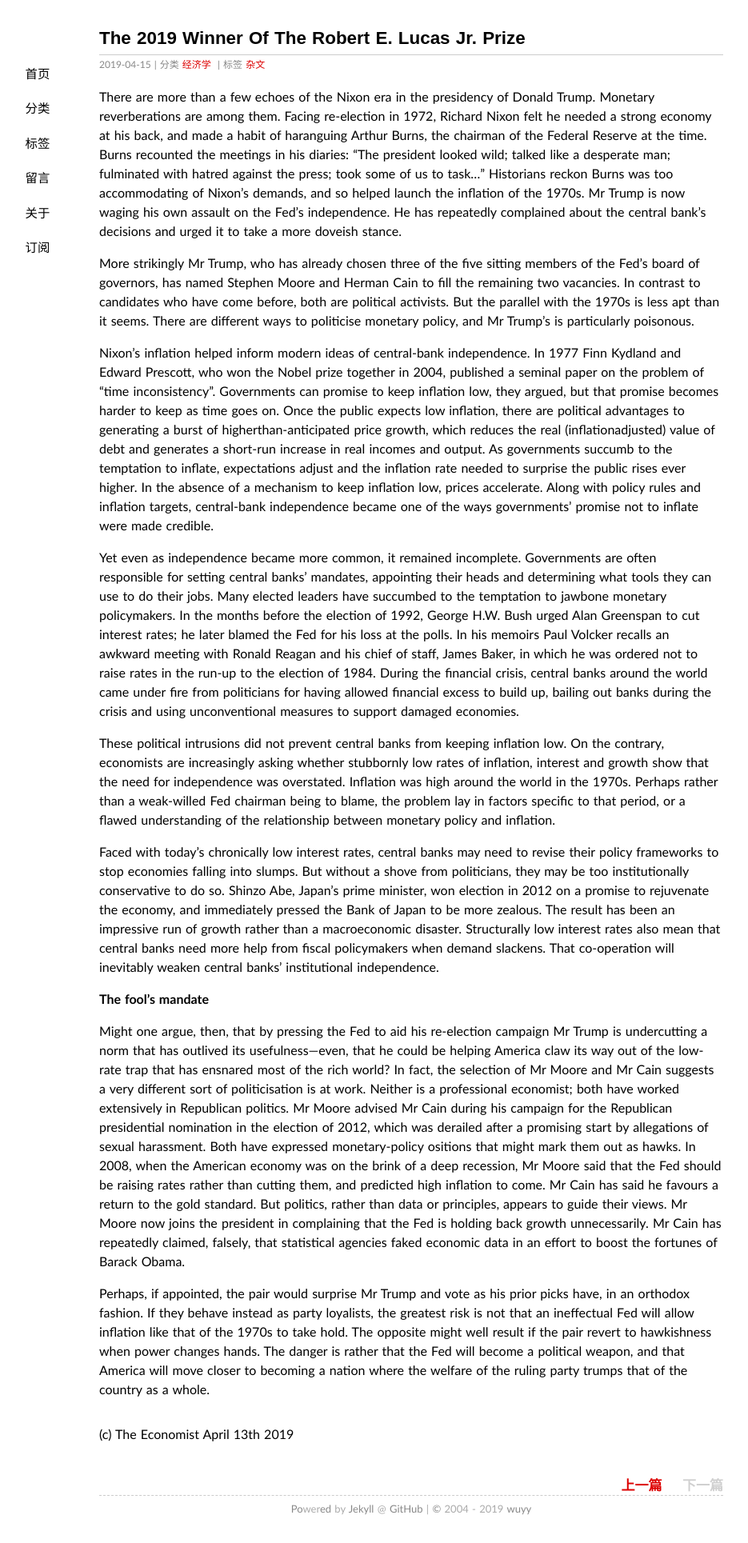
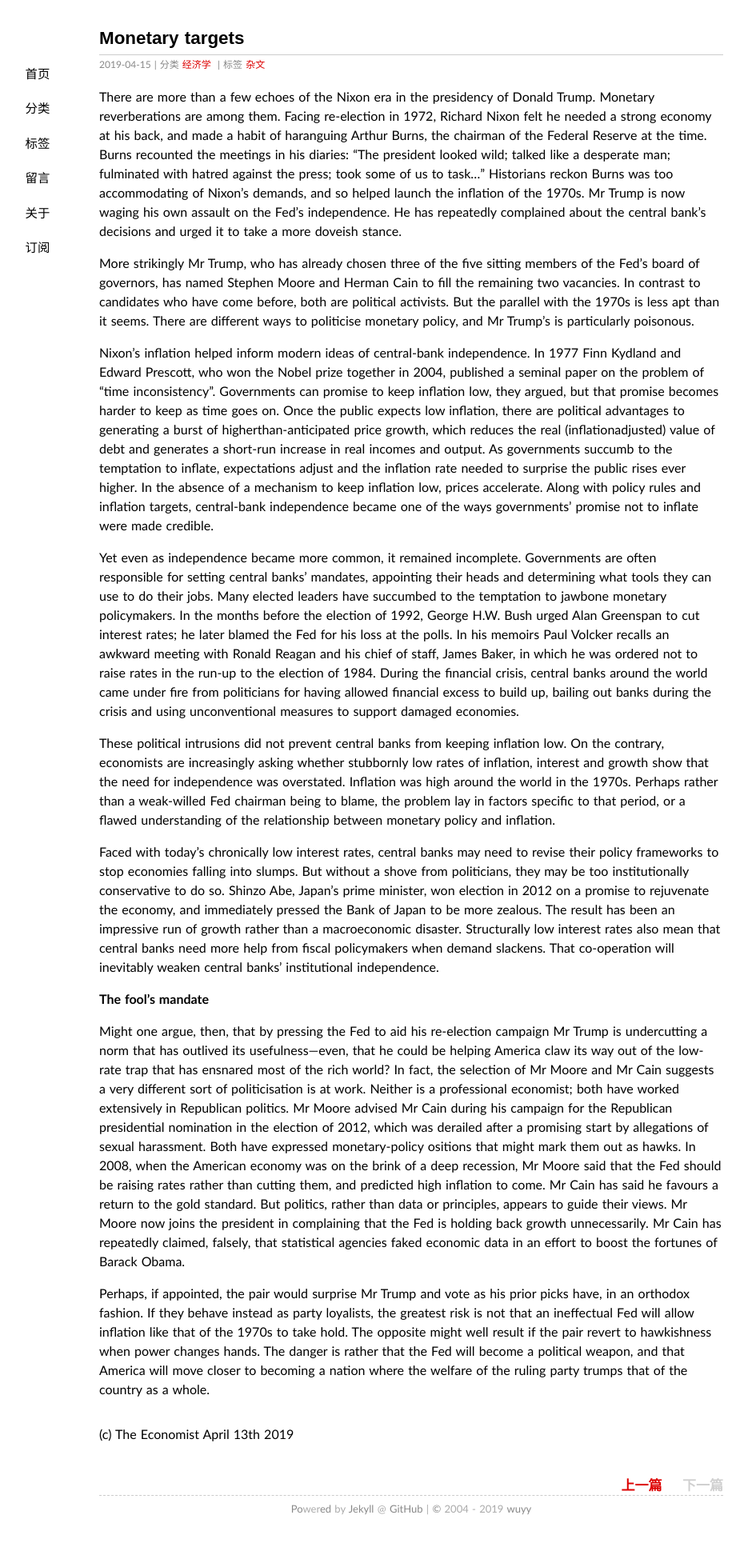
Before and after one commit to wuyy2007/wanguolin.github.io, a Jekyll site: the page built from _posts/2019-04-15-monetary_targets.md, in a window 1280 px wide. Shown: the whole page at 80% size, without its empty margins (126-1061 px from the left). Built offline with Jekyll 4.4.1, drawn with Linux system fonts in a browser that asks for light colours; some web fonts are replaced; comment, search, counter and statistics services are not loaded.

Commit message:
Update 2019-04-15-monetary_targets.md

```diff
--- a/_posts/2019-04-15-monetary_targets.md
+++ b/_posts/2019-04-15-monetary_targets.md
@@ -1,6 +1,6 @@
 ---
 layout: post
-title: "The 2019 Winner Of The Robert E. Lucas Jr. Prize"
+title: "Monetary targets "
 description: ""
 category: 经济学
 tags: [杂文]
```
